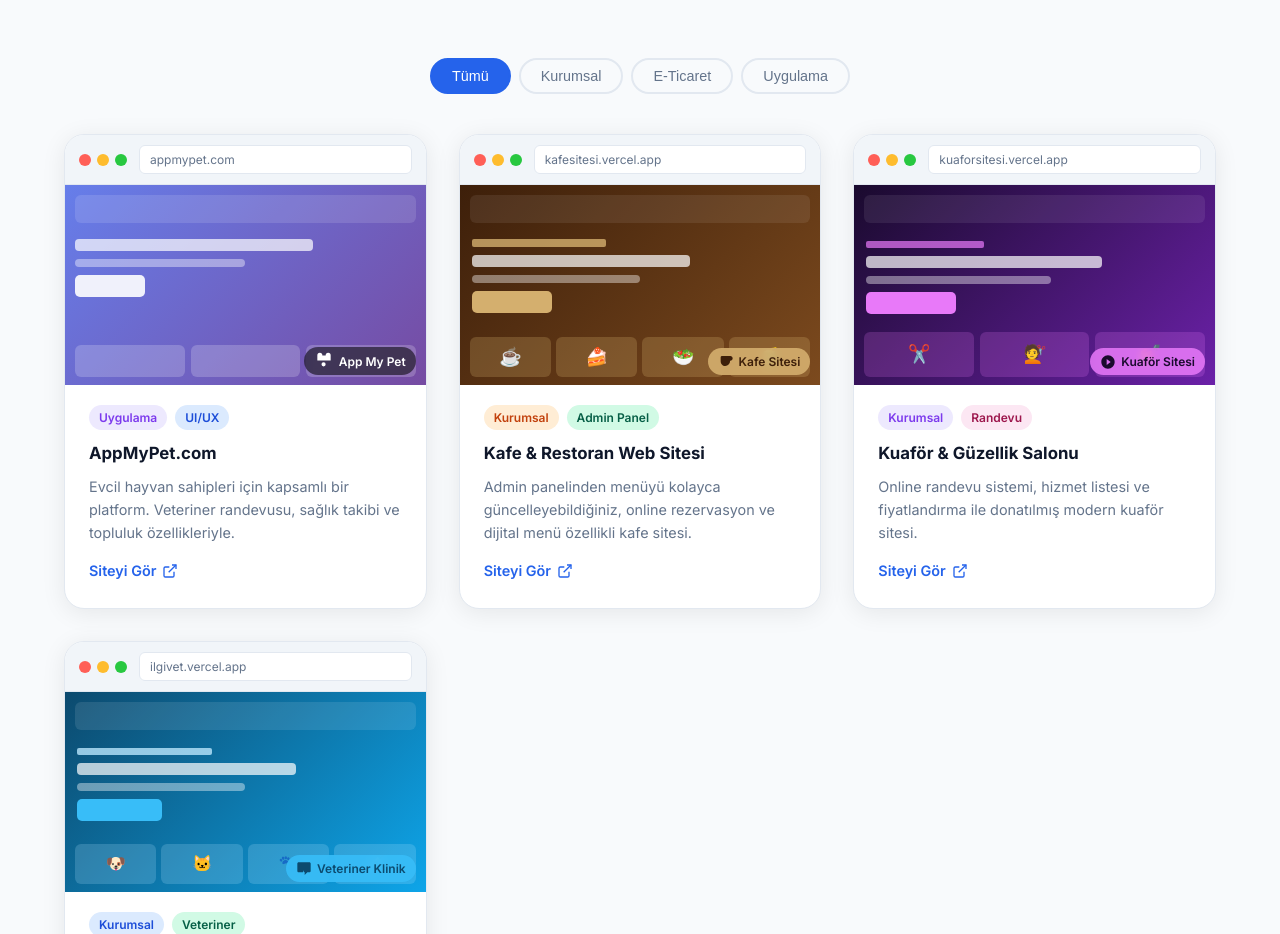
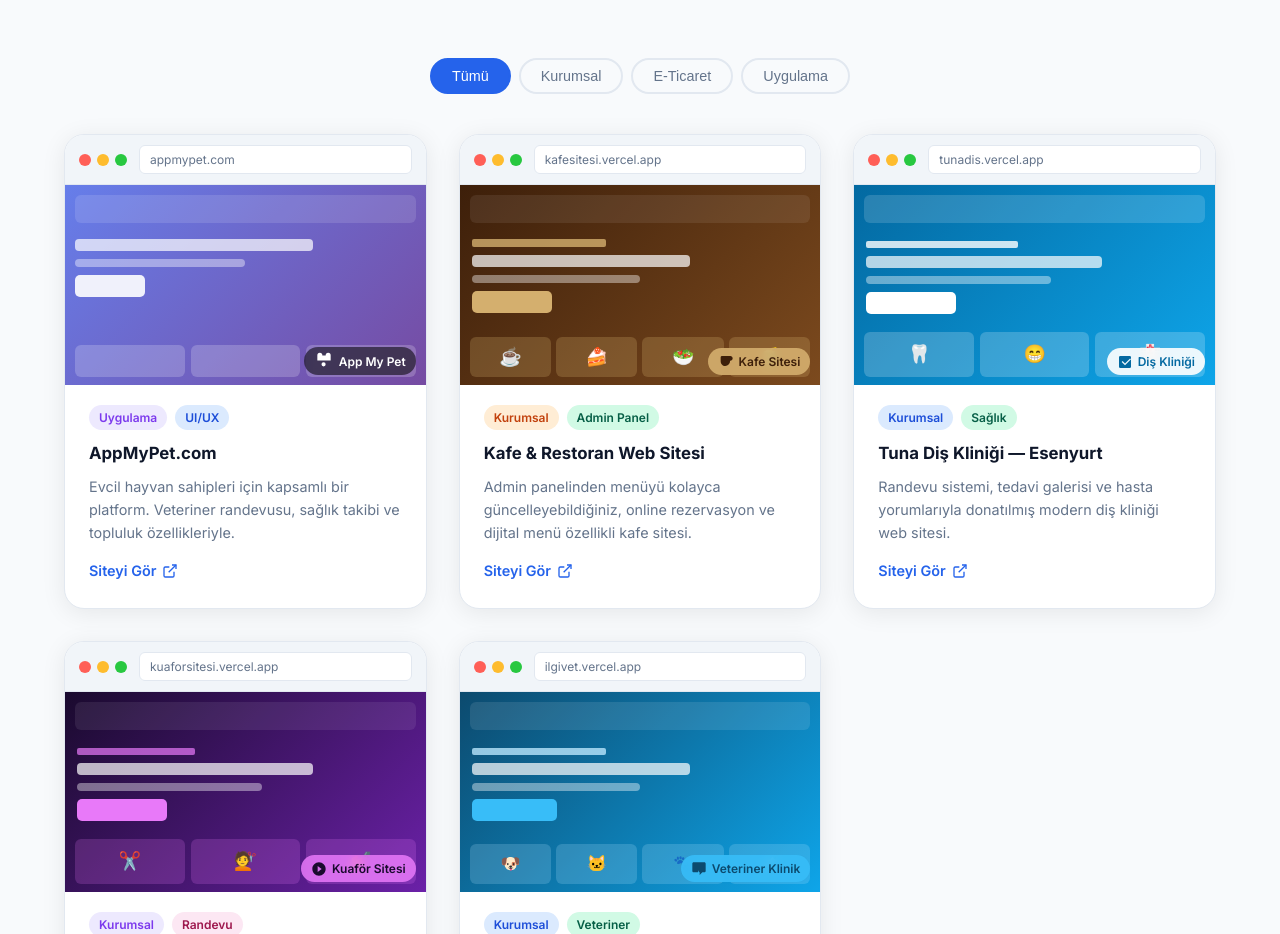
Before and after one commit to tasozgokhan7-lgtm/egomakdijital, a plain HTML site: page index.html in a window 1280 px wide. Shown: the part 2240-3174 px from the top of the page. Drawn offline with Linux system fonts and the light colour scheme.

Commit message:
add new website

```diff
--- a/index.html
+++ b/index.html
@@ -326,6 +326,50 @@
               <h3>Kafe & Restoran Web Sitesi</h3>
               <p>Admin panelinden menüyü kolayca güncelleyebildiğiniz, online rezervasyon ve dijital menü özellikli kafe sitesi.</p>
               <a href="https://kafesitesi.vercel.app/" target="_blank" rel="noopener noreferrer" class="portfolio-card__link">
+                Siteyi Gör
+                <svg viewBox="0 0 24 24" fill="none" stroke="currentColor" stroke-width="2" width="16" height="16"><path d="M18 13v6a2 2 0 01-2 2H5a2 2 0 01-2-2V8a2 2 0 012-2h6"/><polyline points="15 3 21 3 21 9"/><line x1="10" y1="14" x2="21" y2="3"/></svg>
+              </a>
+            </div>
+          </article>
+
+          <!-- Tuna Diş Kliniği — GERÇEK PROJE -->
+          <article class="portfolio-card" data-category="kurumsal">
+            <div class="browser-mockup">
+              <div class="browser-bar">
+                <div class="browser-dots">
+                  <span style="background:#ff5f57"></span>
+                  <span style="background:#febc2e"></span>
+                  <span style="background:#28c840"></span>
+                </div>
+                <div class="browser-url">tunadis.vercel.app</div>
+              </div>
+              <div class="browser-content" style="background: linear-gradient(135deg, #0369a1 0%, #0ea5e9 100%);">
+                <div class="mockup-nav" style="background:rgba(255,255,255,0.15)"></div>
+                <div class="mockup-hero" style="padding:10px 12px">
+                  <div style="background:rgba(255,255,255,0.8);height:7px;width:45%;border-radius:2px;margin-bottom:8px"></div>
+                  <div class="mockup-title" style="width:70%"></div>
+                  <div class="mockup-subtitle" style="width:55%"></div>
+                  <div class="mockup-btn" style="background:#fff;width:90px"></div>
+                </div>
+                <div style="display:grid;grid-template-columns:1fr 1fr 1fr;gap:6px;padding:0 10px 8px">
+                  <div style="background:rgba(255,255,255,0.2);border-radius:6px;height:45px;display:flex;align-items:center;justify-content:center;font-size:18px">🦷</div>
+                  <div style="background:rgba(255,255,255,0.2);border-radius:6px;height:45px;display:flex;align-items:center;justify-content:center;font-size:18px">😁</div>
+                  <div style="background:rgba(255,255,255,0.2);border-radius:6px;height:45px;display:flex;align-items:center;justify-content:center;font-size:18px">🏥</div>
+                </div>
+                <div class="mockup-label" style="background:rgba(255,255,255,0.9);color:#0369a1">
+                  <svg viewBox="0 0 24 24" fill="currentColor" width="16"><path d="M19 3H5a2 2 0 00-2 2v14a2 2 0 002 2h14a2 2 0 002-2V5a2 2 0 00-2-2zm-7 14l-5-5 1.41-1.41L12 14.17l7.59-7.59L21 8l-9 9z"/></svg>
+                  Diş Kliniği
+                </div>
+              </div>
+            </div>
+            <div class="portfolio-card__info">
+              <div class="portfolio-card__tags">
+                <span class="tag tag--blue">Kurumsal</span>
+                <span class="tag tag--green">Sağlık</span>
+              </div>
+              <h3>Tuna Diş Kliniği — Esenyurt</h3>
+              <p>Randevu sistemi, tedavi galerisi ve hasta yorumlarıyla donatılmış modern diş kliniği web sitesi.</p>
+              <a href="https://tunadis.vercel.app/" target="_blank" rel="noopener noreferrer" class="portfolio-card__link">
                 Siteyi Gör
                 <svg viewBox="0 0 24 24" fill="none" stroke="currentColor" stroke-width="2" width="16" height="16"><path d="M18 13v6a2 2 0 01-2 2H5a2 2 0 01-2-2V8a2 2 0 012-2h6"/><polyline points="15 3 21 3 21 9"/><line x1="10" y1="14" x2="21" y2="3"/></svg>
               </a>
```
